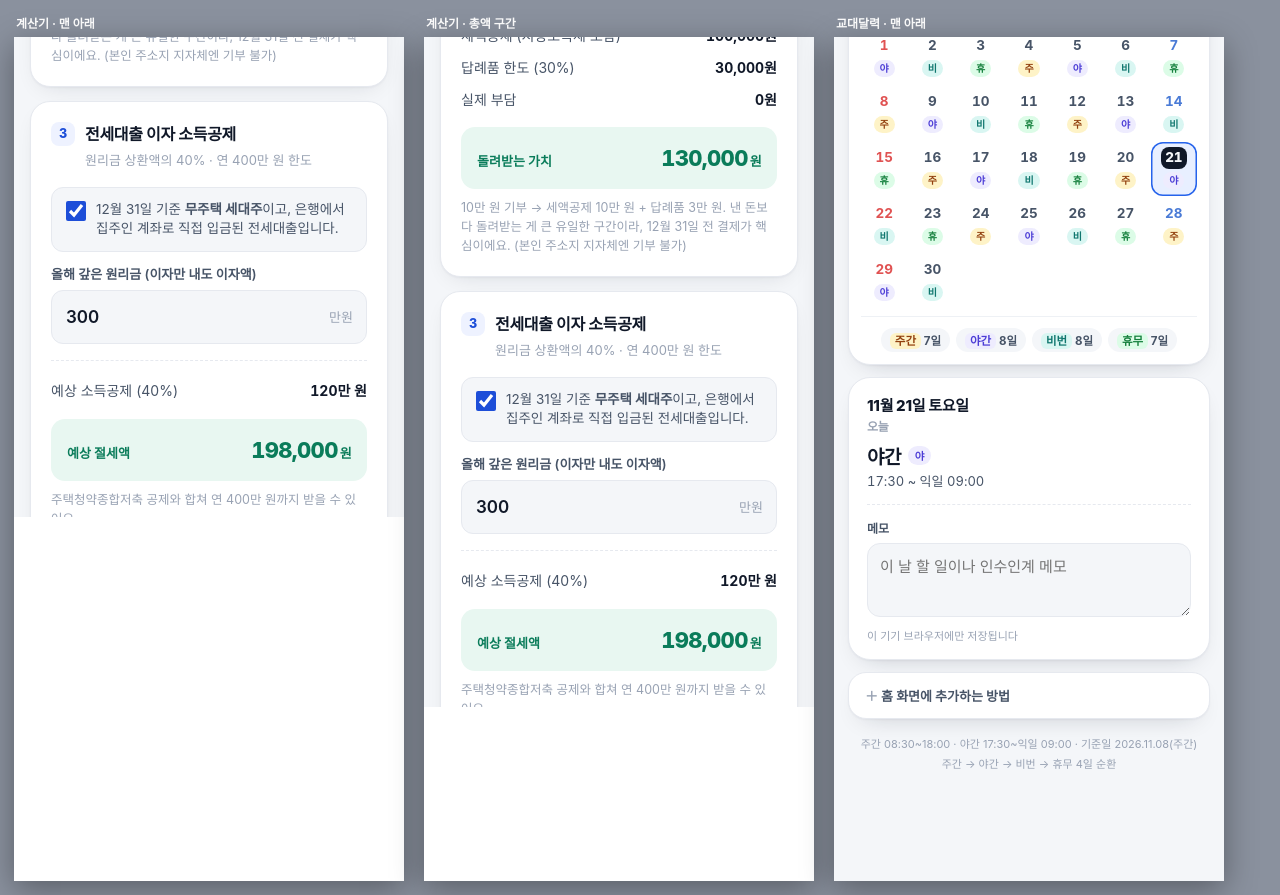
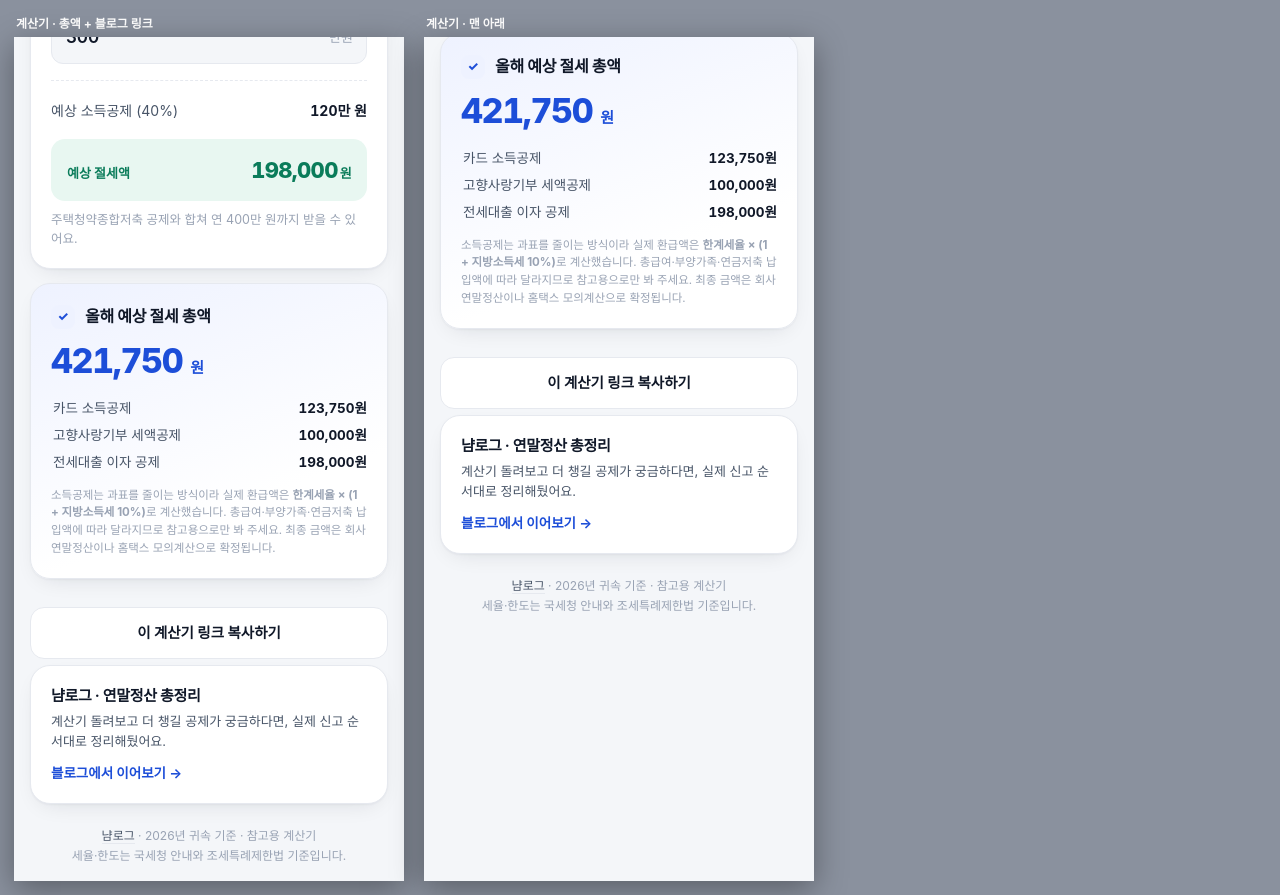
Before and after one commit to eonnnn-on/nyamlog-tools, a plain HTML site: page _preview/tail.html in a window 1280 px wide. Drawn offline with Linux system fonts and the light colour scheme.

Commit message:
미리보기 오프셋 재보정

```diff
--- a/_preview/tail.html
+++ b/_preview/tail.html
@@ -8,21 +8,17 @@
   .col{display:flex; flex-direction:column}
   .cap{color:#fff; font-size:12px; margin:0 0 6px 2px; font-weight:700}
   .win{width:390px; height:844px; overflow:hidden; position:relative; background:#fff; box-shadow:0 8px 30px rgba(0,0,0,.35)}
-  iframe{position:absolute; left:0; width:390px; height:1900px; border:0; display:block}
+  iframe{position:absolute; left:0; width:390px; height:2800px; border:0; display:block}
 </style>
 </head>
 <body>
   <div class="col">
-    <div class="cap">계산기 · 맨 아래</div>
-    <div class="win"><iframe style="top:-1420px" src="https://raw.githack.com/eonnnn-on/nyamlog-tools/main/tax-calc/index.html"></iframe></div>
+    <div class="cap">계산기 · 총액 + 블로그 링크</div>
+    <div class="win"><iframe style="top:-1700px" src="https://raw.githack.com/eonnnn-on/nyamlog-tools/main/tax-calc/index.html"></iframe></div>
   </div>
   <div class="col">
-    <div class="cap">계산기 · 총액 구간</div>
-    <div class="win"><iframe style="top:-1230px" src="https://raw.githack.com/eonnnn-on/nyamlog-tools/main/tax-calc/index.html"></iframe></div>
-  </div>
-  <div class="col">
-    <div class="cap">교대달력 · 맨 아래</div>
-    <div class="win"><iframe style="top:-330px" src="https://raw.githack.com/eonnnn-on/nyamlog-tools/main/shift-calendar/index.html"></iframe></div>
+    <div class="cap">계산기 · 맨 아래</div>
+    <div class="win"><iframe style="top:-1950px" src="https://raw.githack.com/eonnnn-on/nyamlog-tools/main/tax-calc/index.html"></iframe></div>
   </div>
 </body>
 </html>
```
